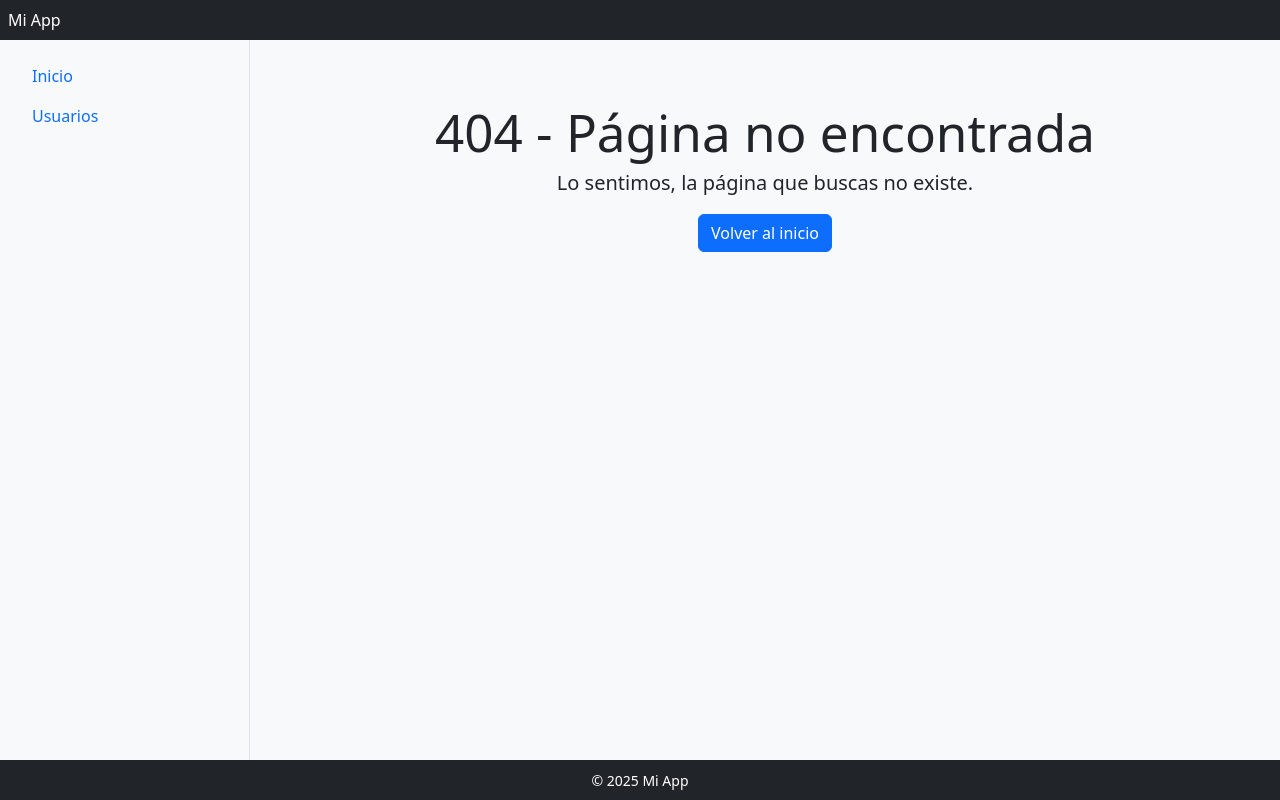
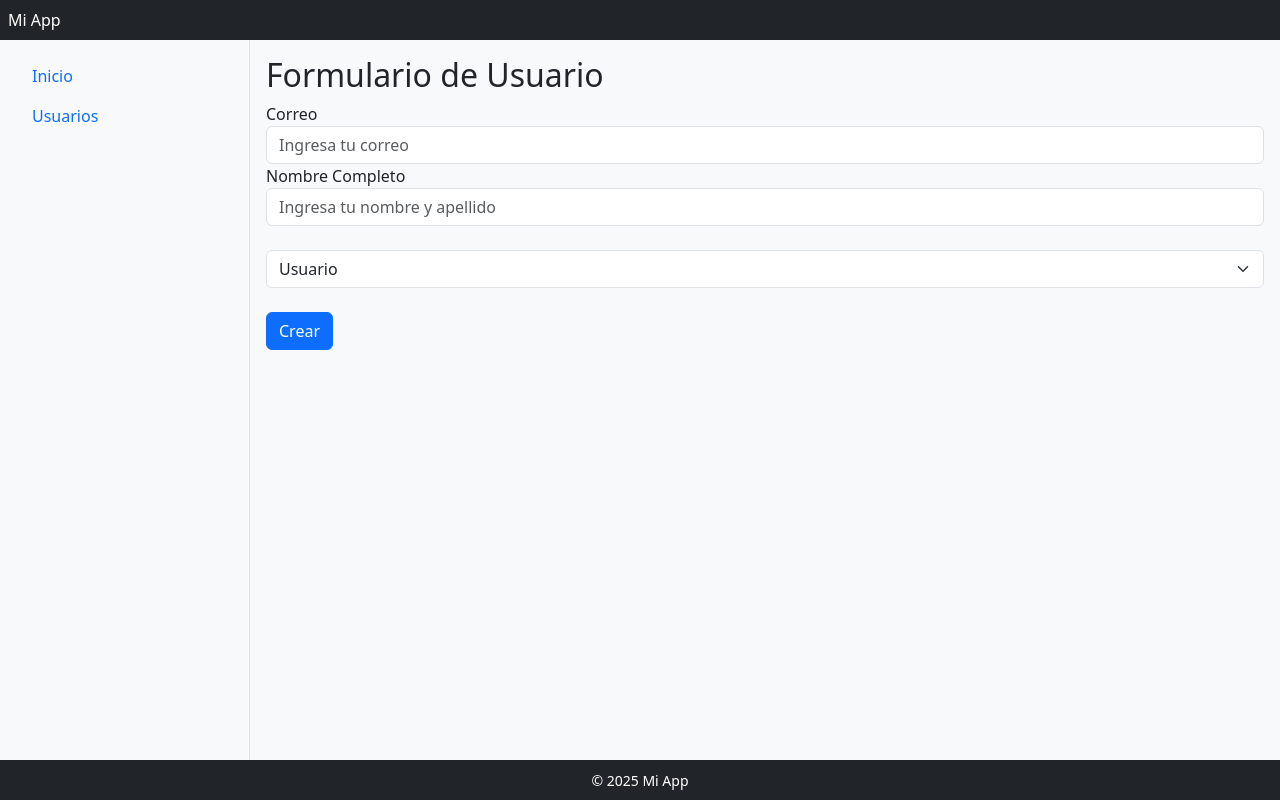
Before and after one commit to JavIgna/proyecto, a React (Vite) app: page /usuarios/nuevo in a window 1280 px wide. Before the commit this address had no page. Built offline with nearby package versions, Linux system fonts and the light colour scheme.

Commit message:
Creacion de formulario

```diff
--- /dev/null
+++ b/src/components/usuarios/FormularioUsuario.jsx
@@ -0,0 +1,53 @@
+import { useEffect, useState } from "react";
+import { useParams } from "react-router-dom";
+
+export default function FormularioUsuario() {
+  const { id } = useParams()
+
+  console.log(id)
+
+  const [usuario, setUsuario] = useState(null)
+  const [rol, setRol] = useState("Usuario")
+
+  const usuarioEjemplo = {
+    nombreCompleto: "JUAN JOSE RAMIREZ PALMA",
+    correo: "JUAN.RAMIREZ@CORREO.CL", rol: "Administrador"
+  }
+
+  useEffect(() => {
+    // Como no estamos consumiendo datos, setearemos datos para ejemplicar.
+    if (id) {
+      setUsuario(usuarioEjemplo)
+      setRol(usuarioEjemplo.rol)
+    }
+  }, [id])
+
+  const manejarCambiosRol = (e) => {
+    setRol(e.target.value)
+  }
+
+  return (
+    <form>
+      <div className="form-group">
+        <label htmlFor="correo">Correo</label>
+        <input type="email" className="form-control" id="correo"
+          placeholder="Ingresa tu correo" defaultValue={usuario?.correo || ""} />
+      </div>
+      <div className="form-group">
+        <label htmlFor="nombreCompleto">Nombre Completo</label>
+        <input type="text" className="form-control" id="nombreCompleto"
+          placeholder="Ingresa tu nombre y apellido" defaultValue={usuario?.nombreCompleto || ""} />
+      </div>
+      <div className="form-group my-4">
+        <select className="form-select" value={rol}
+          onChange={manejarCambiosRol}>
+          <option value="Administrador">Administrador</option>
+          <option value="Usuario">Usuario</option>
+        </select>
+      </div>
+      <button type="submit" className="btn btn-primary">
+        {id ? "Editar" : "Crear"}
+      </button>
+    </form>
+  )
+}
--- /dev/null
+++ b/src/pages/UsuarioFormPage.jsx
@@ -0,0 +1,10 @@
+import FormularioUsuario from "../components/usuarios/FormularioUsuario";
+
+export default function UsuarioFormPage() {
+  return (
+    <div>
+      <h2>Formulario de Usuario</h2>
+      <FormularioUsuario />
+    </div>
+  )
+}
--- a/src/pages/Usuarios.jsx
+++ b/src/pages/Usuarios.jsx
@@ -1,5 +1,6 @@
 import TablaUsuarios from "../components/usuarios/TablaUsuarios"
 import AccountCircleIcon from '@mui/icons-material/AccountCircle';
+import { Link } from "react-router-dom";
 
 
 export default function Inicio() {
@@ -8,7 +9,7 @@ export default function Inicio() {
       <h1 className="mt-4">
         <AccountCircleIcon style={{ verticalAlign: 'middle', marginRight: '8px', fontSize: '48px' }} />
         Módulo de Usuarios:</h1>
-        <Link to="/" className="btn btn-primary">Crear Nuevo Usuario</Link>
+      <Link to="/usuarios/nuevo" className="btn btn-primary">Crear Nuevo Usuario</Link>
       <p className="lead">Tabla Usuarios</p>
 
       <TablaUsuarios />
--- a/src/routes/AppRouter.jsx
+++ b/src/routes/AppRouter.jsx
@@ -3,6 +3,7 @@ import Layout from "../components/layout/Layout";
 import Inicio from "../pages/Inicio";
 import NotFound from "../pages/NotFound";
 import Usuarios from "../pages/Usuarios";
+import UsuarioFormPage from "../pages/UsuarioFormPage";
 
 export const router = createBrowserRouter([
   {
@@ -11,6 +12,8 @@ export const router = createBrowserRouter([
     children: [
       { index: true, element: <Inicio /> },
       { path: "usuarios", element: <Usuarios /> },
+      { path: "usuarios/nuevo", element: <UsuarioFormPage /> },
+      { path: "usuarios/editar/:id", element: <UsuarioFormPage /> },
       { path: "*", element: <NotFound /> }
     ],
   }
```
Lines whose indentation alone changed are shown as unchanged.
